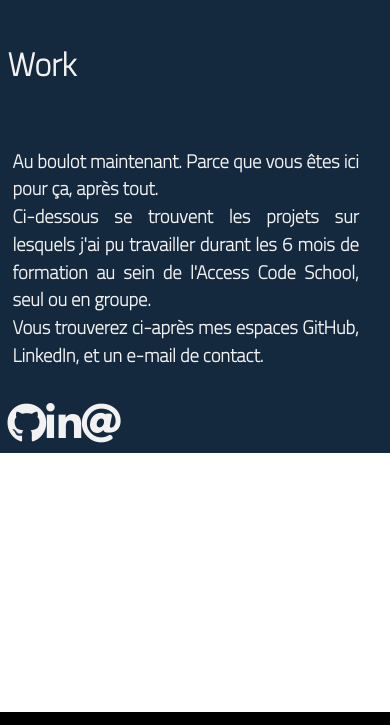
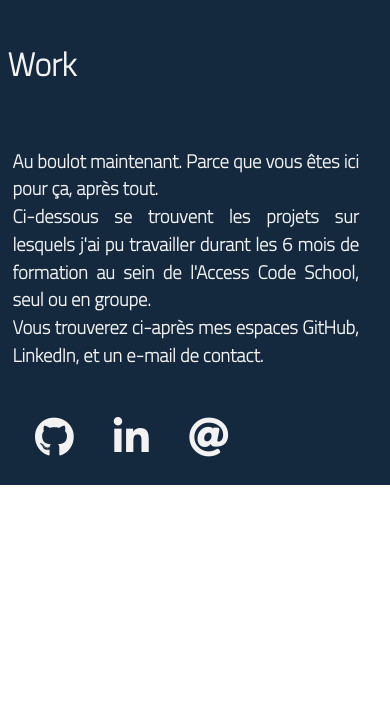
Before and after one commit to loanpasionek/PortfolioChill_Symfony, a Symfony app: template templates/page/index.html.twig in a window 390 px wide. Shown: the part 845-1570 px from the top of the page. Run offline with Twig, Linux system fonts and the light colour scheme; the template is opened without the code that fills it, so the values that code supplies are empty; some libraries are stand-ins or nearby versions.

Commit message:
Correctif apporté sur la partie présentations projets qui décalait le header en mode tablette

```diff
--- a/public/css/mediaqueries.css
+++ b/public/css/mediaqueries.css
@@ -57,6 +57,11 @@
     .h100minusNav-mm{height:calc(100vh - 55px);}
 
     .padd20p-mm{padding: 20px}
+    .owl-dots
+    {
+        top:40%;
+        left:20%;
+    }
 
 }
 
@@ -86,9 +91,10 @@
     .unset-mm{position: unset;}
     .owl-dots
     {
-        top:40%;
-        left:20%;
+        top:43%;
+        left:25%;
     }
+    .owl-stage-outer{left:8%;}
 
 
 
--- a/public/css/style.css
+++ b/public/css/style.css
@@ -111,6 +111,7 @@ body{overflow-x:hidden;}
 
             .padd40p{padding:40px;}
             .padd20p{padding:20px;}
+            .padd0-20-0-20p{padding: 0 20px 0 20px;}
 
             .nomargin{margin: 0;}
             .nopadding{padding:0;}
@@ -373,8 +374,8 @@ body{overflow-x:hidden;}
 
   .owl-dots{
     position: absolute;
-    top:75%;
-    left:8%;
+    top:70%;
+    left:6%;
   }
 
   .owl-dot{width:0% !important;}
--- a/templates/page/index.html.twig
+++ b/templates/page/index.html.twig
@@ -16,18 +16,19 @@
         <div class="col titillium bg_keyboard_sm h125p-sm">
             <h2 class="color6 nomargin titillium rotated rotated-sm fs80 fs80-sm titleSection h2padd mtop30p bold-sm">Work</h2>
         </div>
-        <div class="col l5 m6 fs24 right-align titillium">
+
+        <div class="row">
+{#         <img src="img/workhard.gif" class="col l6">
+ #}            <div class="col l5 offset-l6 m6 fs24 right-align titillium">
                 <p class="fs20-mm fs24-sm fs24-xs color6 text-justify-sm bold w95-sm padd5p-sm">Au boulot maintenant. Parce que vous êtes ici pour ça, après tout. <br>
                 Ci-dessous se trouvent les projets sur lesquels j'ai pu travailler durant les 6 mois de formation au sein de l'Access Code
                 School, seul ou en groupe. <br>
                 Vous trouverez ci-après mes espaces GitHub, LinkedIn, et un e-mail de contact.
                 </p>
-        </div>
-        <div>
-            <ul class="col l5 flex jccaround">
-                <li><a href="https://github.com/loanpasionek/" target="_blank" ><i class="fab faHover fa-github fs40 fs40-xs color6"></i></a></li>
-                <li><a href="https://www.linkedin.com/in/loan-pasionek" target="_blank"><i class="fab faHover fa-linkedin-in fs40 fs40-xs color6"></i></a></li>
-                <li><a href="mailto:l.pasionek@gmail.com"><i class="fas faHover fa-at fs40 fs40-xs color6"></i></a></li>
+                <ul class="col l10 offset-l2 flex jcbetween">
+                    <li class="padd0-20-0-20p"><a href="https://github.com/loanpasionek/" target="_blank" ><i class="fab faHover fa-github fs40 fs40-xs color6"></i></a></li>
+                    <li class="padd0-20-0-20p"><a href="https://www.linkedin.com/in/loan-pasionek" target="_blank"><i class="fab faHover fa-linkedin-in fs40 fs40-xs color6"></i></a></li>
+                    <li class="padd0-20-0-20p"><a href="mailto:l.pasionek@gmail.com"><i class="fas faHover fa-at fs40 fs40-xs color6"></i></a></li>
                 </ul>
                     <!-- Bouton d'ouverture du modal C.V. -->
                     <!--   <button id="button-modal">Curriculum Vitae</button> -->
@@ -43,11 +44,12 @@
                     </div>
             </div>
         </div>
+    </div>
 
         <!-- Carousel pour les projets -->
 
     <div class="row slide2 h100 relative h100vh-xl">
-        <div class="owl-carousel owl-theme owl-loaded left8-mm">
+        <div class="owl-carousel owl-theme owl-loaded ">
             {% for projet in projets %}
             <div>
                 <div class="item mleft40p center-sm color6">
```
Lines whose indentation alone changed are shown as unchanged.
